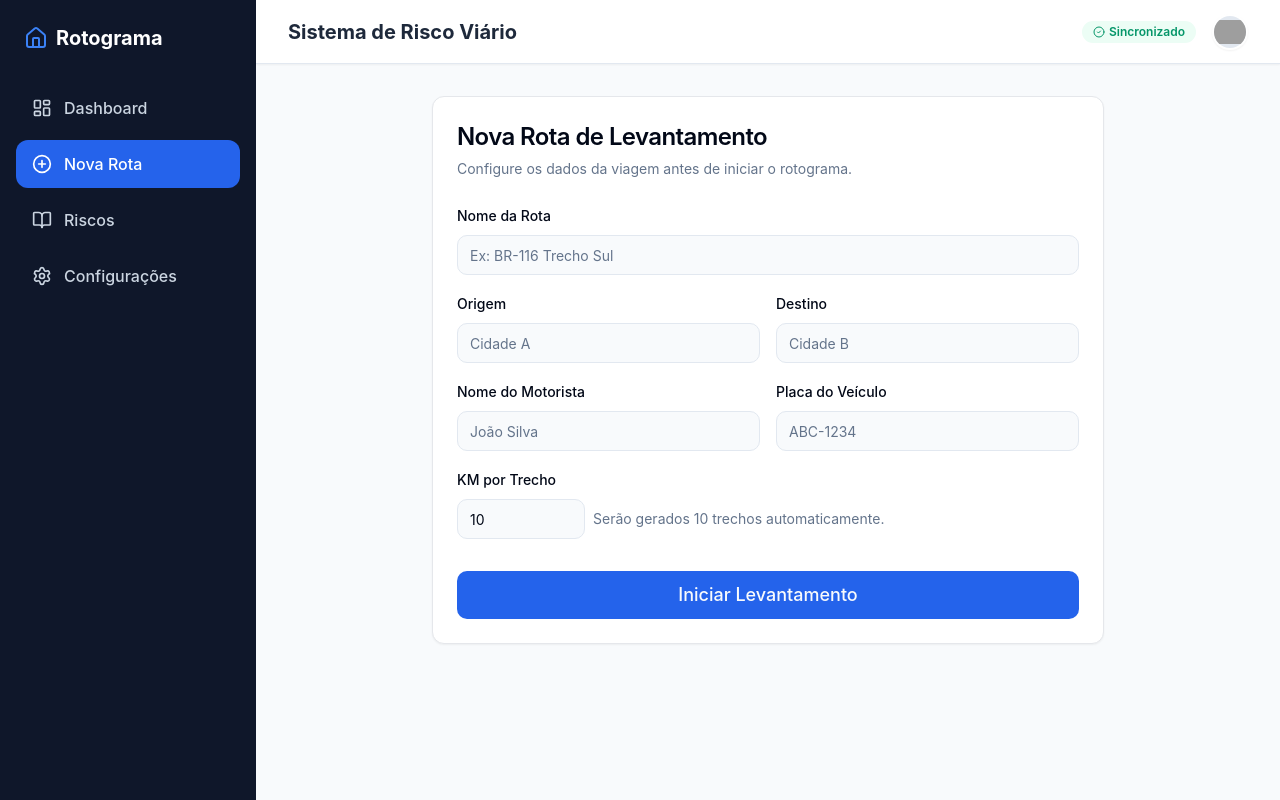
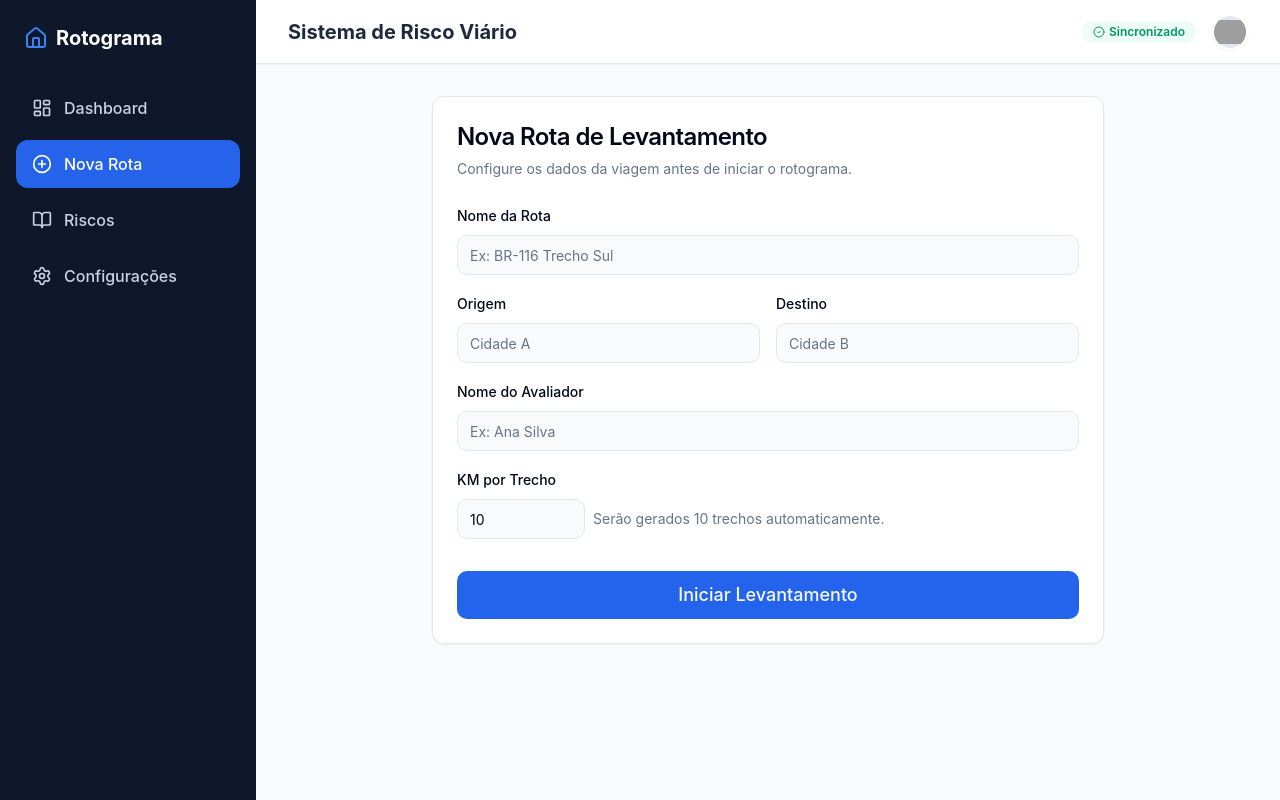
Before and after one commit to profmateuscarvalho-sudo/rotograma-vxdmlguxe, a React (Vite) app: page /routes/new in a window 1280 px wide. Built offline with nearby package versions, Linux system fonts and the light colour scheme; grey boxes are pictures that could not be loaded.

Commit message:
feat: Add evaluator, segment, and timestamp fields

```diff
--- a/src/components/field/RiskDrawer.tsx
+++ b/src/components/field/RiskDrawer.tsx
@@ -9,6 +9,7 @@ import {
 } from '@/components/ui/drawer'
 import { Button } from '@/components/ui/button'
 import { Textarea } from '@/components/ui/textarea'
+import { Input } from '@/components/ui/input'
 import { Camera } from 'lucide-react'
 import { useAppStore } from '@/store/AppContext'
 import { toast } from '@/hooks/use-toast'
@@ -22,18 +23,20 @@ interface RiskDrawerProps {
 export function RiskDrawer({ eventId, onClose, riskName }: RiskDrawerProps) {
   const { state, updateEvent } = useAppStore()
   const [note, setNote] = useState('')
+  const [videoTimestamp, setVideoTimestamp] = useState('')
 
   useEffect(() => {
     if (eventId) {
       const event = state.events.find((e) => e.id === eventId)
       setNote(event?.note || '')
+      setVideoTimestamp(event?.videoTimestamp || '')
     }
   }, [eventId, state.events])
 
   const handleSave = () => {
     if (eventId) {
-      updateEvent(eventId, { note })
-      toast({ title: 'Observação salva', duration: 2000 })
+      updateEvent(eventId, { note, videoTimestamp })
+      toast({ title: 'Detalhes salvos', duration: 2000 })
     }
     onClose()
   }
@@ -45,7 +48,7 @@ export function RiskDrawer({ eventId, onClose, riskName }: RiskDrawerProps) {
           <DrawerHeader>
             <DrawerTitle>Detalhes: {riskName}</DrawerTitle>
             <DrawerDescription>
-              Adicione informações extras ou fotos para este risco.
+              Adicione informações extras, fotos ou tempo da gravação.
             </DrawerDescription>
           </DrawerHeader>
           <div className="p-4 pb-0 space-y-4">
@@ -56,6 +59,14 @@ export function RiskDrawer({ eventId, onClose, riskName }: RiskDrawerProps) {
               <Camera className="w-8 h-8 text-slate-400" />
               <span className="text-slate-500">Tirar Foto (Simulado)</span>
             </Button>
+            <div className="space-y-2">
+              <label className="text-sm font-medium">Tempo de Gravação</label>
+              <Input
+                placeholder="Ex: 14:32:05"
+                value={videoTimestamp}
+                onChange={(e) => setVideoTimestamp(e.target.value)}
+              />
+            </div>
             <div className="space-y-2">
               <label className="text-sm font-medium">Observações</label>
               <Textarea
--- a/src/pages/FieldOperation.tsx
+++ b/src/pages/FieldOperation.tsx
@@ -5,6 +5,7 @@ import { RiskButton } from '@/components/field/RiskButton'
 import { RiskDrawer } from '@/components/field/RiskDrawer'
 import { Progress } from '@/components/ui/progress'
 import { Button } from '@/components/ui/button'
+import { Textarea } from '@/components/ui/textarea'
 import { ChevronRight, Flag } from 'lucide-react'
 import { useToast } from '@/hooks/use-toast'
 import { RiskType, RiskEvent } from '@/types'
@@ -12,13 +13,14 @@ import { RiskType, RiskEvent } from '@/types'
 export default function FieldOperation() {
   const { id } = useParams()
   const navigate = useNavigate()
-  const { state, addEvent, removeEvent, completeRoute } = useAppStore()
+  const { state, addEvent, removeEvent, completeRoute, updateSegment } = useAppStore()
   const { toast } = useToast()
 
   const [currentSegmentIndex, setCurrentSegmentIndex] = useState(0)
   const [flash, setFlash] = useState(false)
   const [drawerEventId, setDrawerEventId] = useState<string | null>(null)
   const [drawerRiskName, setDrawerRiskName] = useState('')
+  const [segmentObservation, setSegmentObservation] = useState('')
 
   const route = state.routes.find((r) => r.id === id)
   const segments = state.segments
@@ -33,7 +35,17 @@ export default function FieldOperation() {
     if (route?.status === 'concluido') navigate(`/routes/${id}/report`)
   }, [route, navigate, id])
 
+  useEffect(() => {
+    setSegmentObservation(currentSegment?.observation || '')
+  }, [currentSegment?.id, currentSegment?.observation])
+
   if (!route || !currentSegment) return null
+
+  const handleObservationBlur = () => {
+    if (currentSegment && currentSegment.observation !== segmentObservation) {
+      updateSegment(currentSegment.id, { observation: segmentObservation })
+    }
+  }
 
   const handleLogRisk = (risk: RiskType) => {
     if (navigator.vibrate) navigator.vibrate(50)
@@ -87,7 +99,6 @@ export default function FieldOperation() {
     <div
       className={`flex flex-col h-screen transition-colors duration-200 ${flash ? 'bg-blue-100' : 'bg-slate-100'}`}
     >
-      {/* Header */}
       <div className="bg-white px-4 py-4 shadow-sm z-10 sticky top-0">
         <div className="flex items-center justify-between mb-3">
           <div>
@@ -114,8 +125,7 @@ export default function FieldOperation() {
         <Progress value={progress} className="h-3 rounded-full" />
       </div>
 
-      {/* Grid */}
-      <div className="flex-1 overflow-y-auto p-4 pb-12">
+      <div className="flex-1 overflow-y-auto p-4 pb-12 space-y-6">
         <div className="grid grid-cols-2 md:grid-cols-3 lg:grid-cols-4 gap-4">
           {state.catalog.map((risk) => {
             const count = currentEvents.filter((e) => e.riskTypeId === risk.id).length
@@ -130,6 +140,17 @@ export default function FieldOperation() {
             )
           })}
         </div>
+
+        <div className="space-y-2">
+          <label className="text-sm font-semibold text-slate-700">Observações do Trecho</label>
+          <Textarea
+            placeholder="Adicione notas gerais sobre as condições deste trecho..."
+            className="resize-none h-24 bg-white shadow-sm"
+            value={segmentObservation}
+            onChange={(e) => setSegmentObservation(e.target.value)}
+            onBlur={handleObservationBlur}
+          />
+        </div>
       </div>
 
       <RiskDrawer
--- a/src/pages/NewRoute.tsx
+++ b/src/pages/NewRoute.tsx
@@ -14,8 +14,7 @@ export default function NewRoute() {
     name: '',
     origin: '',
     destination: '',
-    driver: '',
-    vehicle: '',
+    evaluator: '',
     kmPerSegment: '10',
   })
 
@@ -89,27 +88,15 @@ export default function NewRoute() {
               </div>
             </div>
 
-            <div className="grid grid-cols-2 gap-4">
-              <div className="space-y-2">
-                <Label htmlFor="driver">Nome do Motorista</Label>
-                <Input
-                  id="driver"
-                  required
-                  placeholder="João Silva"
-                  value={formData.driver}
-                  onChange={(e) => setFormData({ ...formData, driver: e.target.value })}
-                />
-              </div>
-              <div className="space-y-2">
-                <Label htmlFor="vehicle">Placa do Veículo</Label>
-                <Input
-                  id="vehicle"
-                  required
-                  placeholder="ABC-1234"
-                  value={formData.vehicle}
-                  onChange={(e) => setFormData({ ...formData, vehicle: e.target.value })}
-                />
-              </div>
+            <div className="space-y-2">
+              <Label htmlFor="evaluator">Nome do Avaliador</Label>
+              <Input
+                id="evaluator"
+                required
+                placeholder="Ex: Ana Silva"
+                value={formData.evaluator}
+                onChange={(e) => setFormData({ ...formData, evaluator: e.target.value })}
+              />
             </div>
 
             <div className="space-y-2 pb-4">
--- a/src/store/AppContext.tsx
+++ b/src/store/AppContext.tsx
@@ -8,6 +8,7 @@ interface AppContextType {
   addEvent: (event: RiskEvent) => void
   updateEvent: (id: string, updates: Partial<RiskEvent>) => void
   removeEvent: (id: string) => void
+  updateSegment: (id: string, updates: Partial<Segment>) => void
   completeRoute: (id: string) => void
   updateCatalog: (catalog: RiskType[]) => void
   addCatalogRisk: (risk: RiskType) => void
@@ -64,6 +65,13 @@ export const AppProvider: React.FC<{ children: React.ReactNode }> = ({ children
     setState((prev) => ({ ...prev, events: prev.events.filter((e) => e.id !== id) }))
   }
 
+  const updateSegment = (id: string, updates: Partial<Segment>) => {
+    setState((prev) => ({
+      ...prev,
+      segments: prev.segments.map((s) => (s.id === id ? { ...s, ...updates } : s)),
+    }))
+  }
+
   const completeRoute = (id: string) => {
     setState((prev) => ({
       ...prev,
@@ -112,6 +120,7 @@ export const AppProvider: React.FC<{ children: React.ReactNode }> = ({ children
         addEvent,
         updateEvent,
         removeEvent,
+        updateSegment,
         completeRoute,
         updateCatalog,
         addCatalogRisk,
--- a/src/types/index.ts
+++ b/src/types/index.ts
@@ -16,8 +16,7 @@ export interface Route {
   name: string
   origin: string
   destination: string
-  driver: string
-  vehicle: string
+  evaluator: string
   kmPerSegment: number
   status: 'em_andamento' | 'concluido'
   date: string
@@ -29,6 +28,7 @@ export interface Segment {
   number: number
   startKm: number
   endKm: number
+  observation?: string
 }
 
 export interface RiskEvent {
@@ -38,6 +38,7 @@ export interface RiskEvent {
   riskTypeId: string
   timestamp: number
   note?: string
+  videoTimestamp?: string
   photoUrl?: string
   synced: boolean
 }
```
Also changed, not shown: .skip.config.json.
